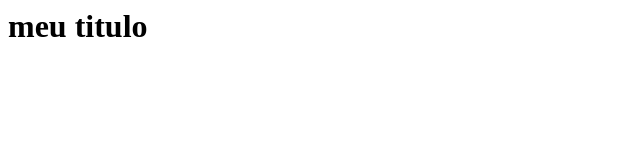
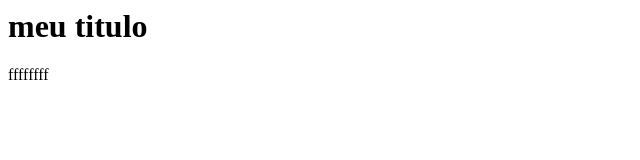
Before and after one commit to igorneveskm/meu-primeiro-site, a plain HTML site: page index.html in a window 1280 px wide. Shown: the full height of the page, 0-640 px from the left. Drawn offline with Linux system fonts and the light colour scheme.

Commit message:
Update index.html

```diff
--- a/index.html
+++ b/index.html
@@ -4,5 +4,6 @@
     </head>
     <body>
         <h1>meu titulo</h1>
+        <p>ffffffff</p>
     </body>
 </html>
```
